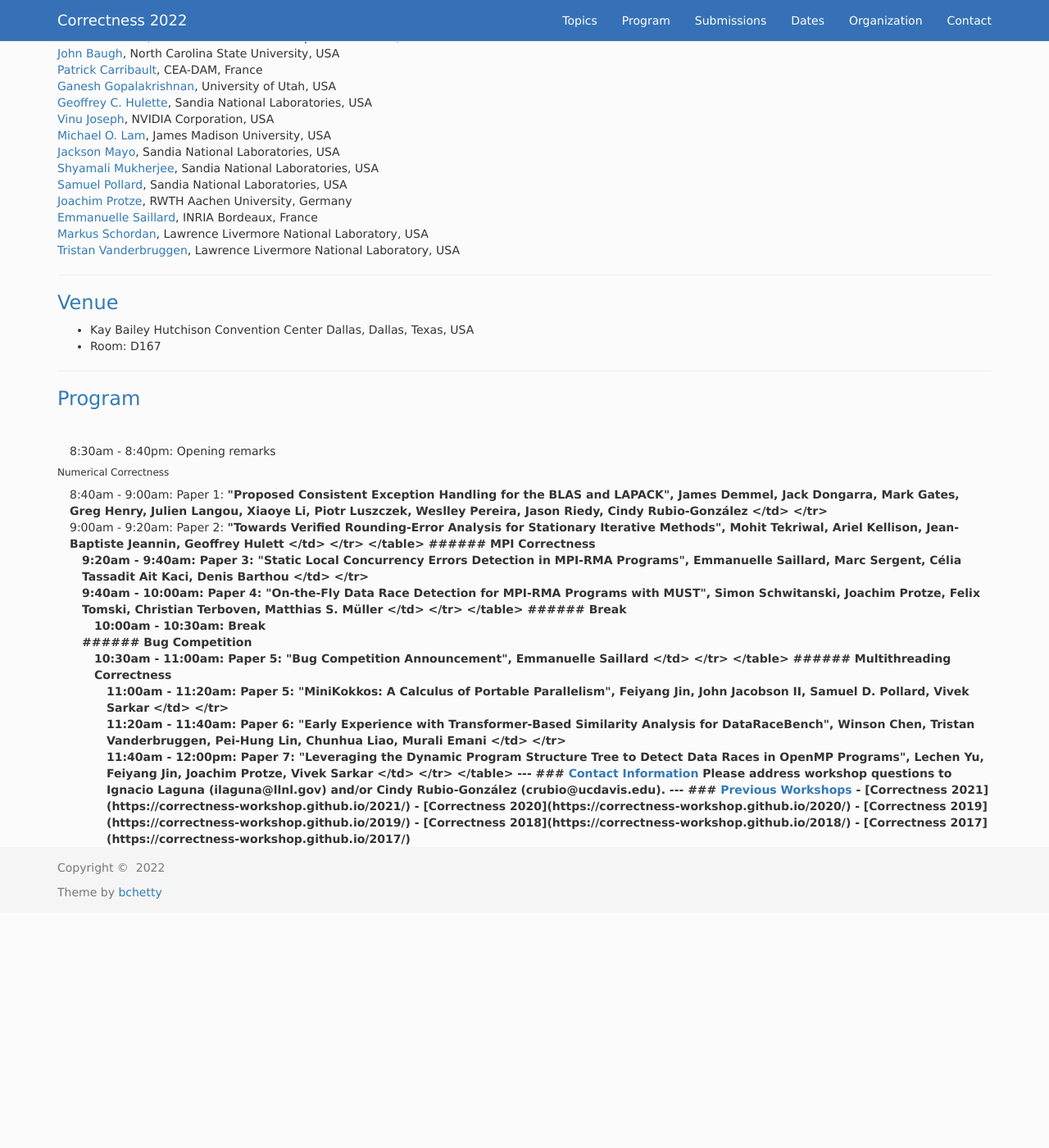
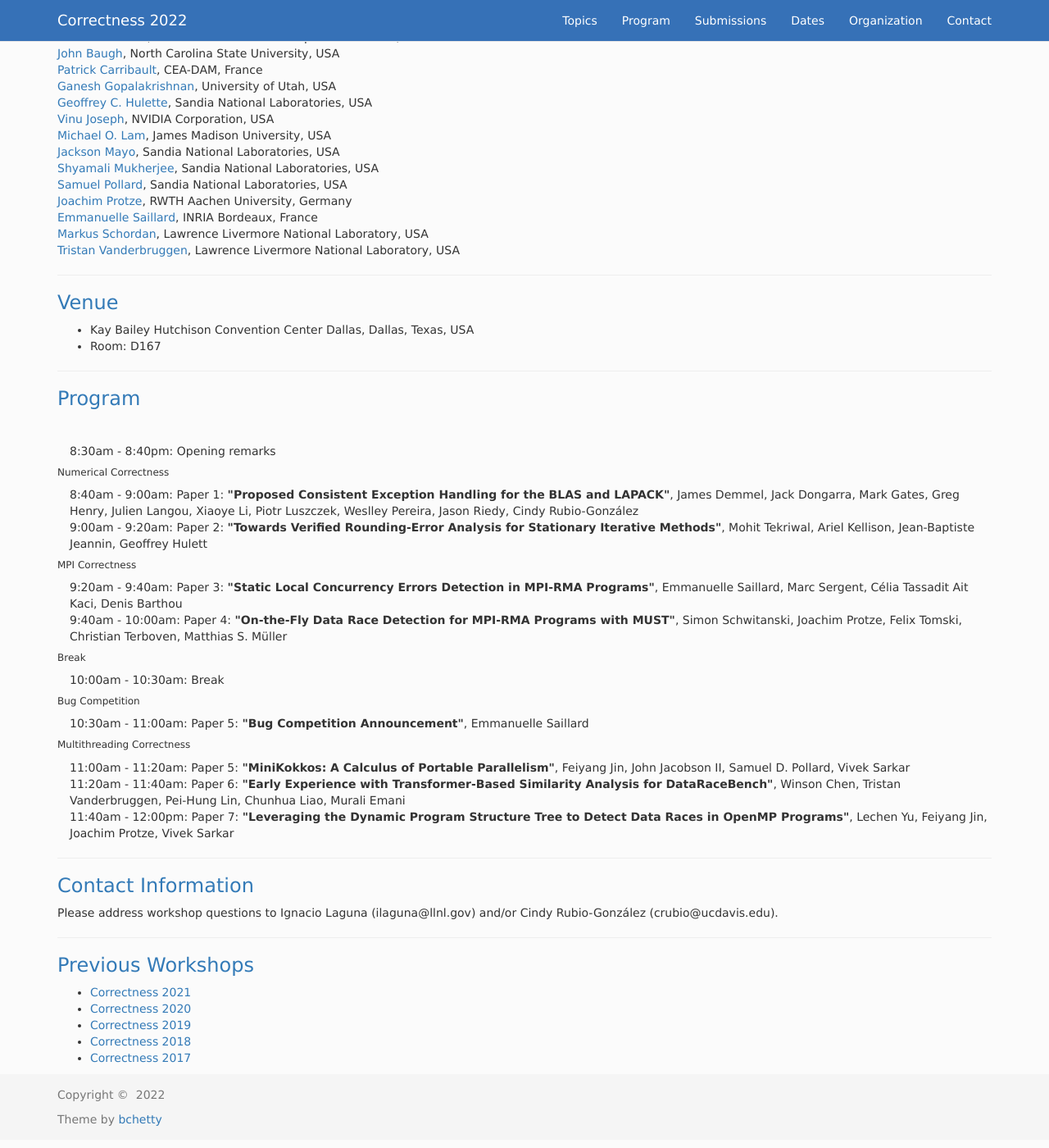
Before and after one commit to correctness-workshop/2022, a Jekyll site: the page built from index.md, in a window 1280 px wide and 1400 px high, scrolled down 2367 px. Shown: the whole window at 82% size. Built offline with Jekyll 4.4.1, drawn with Linux system fonts in a browser that asks for light colours; nearby versions of some CDN libraries; the list of posts is cut into pages by our own code; before the commit the page ends 3490 px from its top, so only the background shows below that.

Commit message:
Update index.md
Fixing bold tags

```diff
--- a/index.md
+++ b/index.md
@@ -150,14 +150,14 @@ All time zones are AOE.
 
 ###### Numerical Correctness
 <table>
-<tr><td width="15">  </td> <td>8:40am - 9:00am:  Paper 1:  <b>"Proposed Consistent Exception Handling for the BLAS and LAPACK"<b>, James Demmel, Jack Dongarra, Mark Gates, Greg Henry, Julien Langou, Xiaoye Li, Piotr Luszczek, Weslley Pereira, Jason Riedy, Cindy Rubio-González </td> </tr>
-<tr><td width="15">  </td> <td>9:00am - 9:20am:  Paper 2: <b>"Towards Verified Rounding-Error Analysis for Stationary Iterative Methods"<b>, Mohit Tekriwal, Ariel Kellison, Jean-Baptiste Jeannin, Geoffrey Hulett </td> </tr>
+<tr><td width="15">  </td> <td>8:40am - 9:00am:  Paper 1:  <b>"Proposed Consistent Exception Handling for the BLAS and LAPACK"</b>, James Demmel, Jack Dongarra, Mark Gates, Greg Henry, Julien Langou, Xiaoye Li, Piotr Luszczek, Weslley Pereira, Jason Riedy, Cindy Rubio-González </td> </tr>
+<tr><td width="15">  </td> <td>9:00am - 9:20am:  Paper 2: <b>"Towards Verified Rounding-Error Analysis for Stationary Iterative Methods"</b>, Mohit Tekriwal, Ariel Kellison, Jean-Baptiste Jeannin, Geoffrey Hulett </td> </tr>
 </table>
 
 ###### MPI Correctness
 <table>
-<tr><td width="15">  </td> <td>9:20am - 9:40am:  Paper 3: <b>"Static Local Concurrency Errors Detection in MPI-RMA Programs"<b>, Emmanuelle Saillard, Marc Sergent, Célia Tassadit Ait Kaci, Denis Barthou </td> </tr>
-<tr><td width="15">  </td> <td>9:40am - 10:00am:  Paper 4: <b>"On-the-Fly Data Race Detection for MPI-RMA Programs with MUST"<b>, Simon Schwitanski, Joachim Protze, Felix Tomski, Christian Terboven, Matthias S. Müller  </td> </tr>
+<tr><td width="15">  </td> <td>9:20am - 9:40am:  Paper 3: <b>"Static Local Concurrency Errors Detection in MPI-RMA Programs"</b>, Emmanuelle Saillard, Marc Sergent, Célia Tassadit Ait Kaci, Denis Barthou </td> </tr>
+<tr><td width="15">  </td> <td>9:40am - 10:00am:  Paper 4: <b>"On-the-Fly Data Race Detection for MPI-RMA Programs with MUST"</b>, Simon Schwitanski, Joachim Protze, Felix Tomski, Christian Terboven, Matthias S. Müller  </td> </tr>
 </table>
 
 ###### Break
@@ -167,14 +167,14 @@ All time zones are AOE.
 
 ###### Bug Competition
 <table>
-<tr><td width="15">  </td> <td>10:30am - 11:00am:  Paper 5: <b>"Bug Competition Announcement"<b>, Emmanuelle Saillard </td> </tr>
+<tr><td width="15">  </td> <td>10:30am - 11:00am:  Paper 5: <b>"Bug Competition Announcement"</b>, Emmanuelle Saillard </td> </tr>
 </table>
 
 ###### Multithreading Correctness
 <table>
-<tr><td width="15">  </td> <td>11:00am - 11:20am:  Paper 5: <b>"MiniKokkos: A Calculus of Portable Parallelism"<b>, Feiyang Jin, John Jacobson II, Samuel D. Pollard, Vivek Sarkar </td> </tr>
-<tr><td width="15">  </td> <td>11:20am - 11:40am:  Paper 6: <b>"Early Experience with Transformer-Based Similarity Analysis for DataRaceBench"<b>, Winson Chen, Tristan Vanderbruggen, Pei-Hung Lin, Chunhua Liao, Murali Emani </td> </tr>
-<tr><td width="15">  </td> <td>11:40am - 12:00pm:  Paper 7: <b>"Leveraging the Dynamic Program Structure Tree to Detect Data Races in OpenMP Programs"<b>, Lechen Yu, Feiyang Jin, Joachim Protze, Vivek Sarkar </td> </tr>
+<tr><td width="15">  </td> <td>11:00am - 11:20am:  Paper 5: <b>"MiniKokkos: A Calculus of Portable Parallelism"</b>, Feiyang Jin, John Jacobson II, Samuel D. Pollard, Vivek Sarkar </td> </tr>
+<tr><td width="15">  </td> <td>11:20am - 11:40am:  Paper 6: <b>"Early Experience with Transformer-Based Similarity Analysis for DataRaceBench"</b>, Winson Chen, Tristan Vanderbruggen, Pei-Hung Lin, Chunhua Liao, Murali Emani </td> </tr>
+<tr><td width="15">  </td> <td>11:40am - 12:00pm:  Paper 7: <b>"Leveraging the Dynamic Program Structure Tree to Detect Data Races in OpenMP Programs"</b>, Lechen Yu, Feiyang Jin, Joachim Protze, Vivek Sarkar </td> </tr>
 </table>
 
 ---
```
